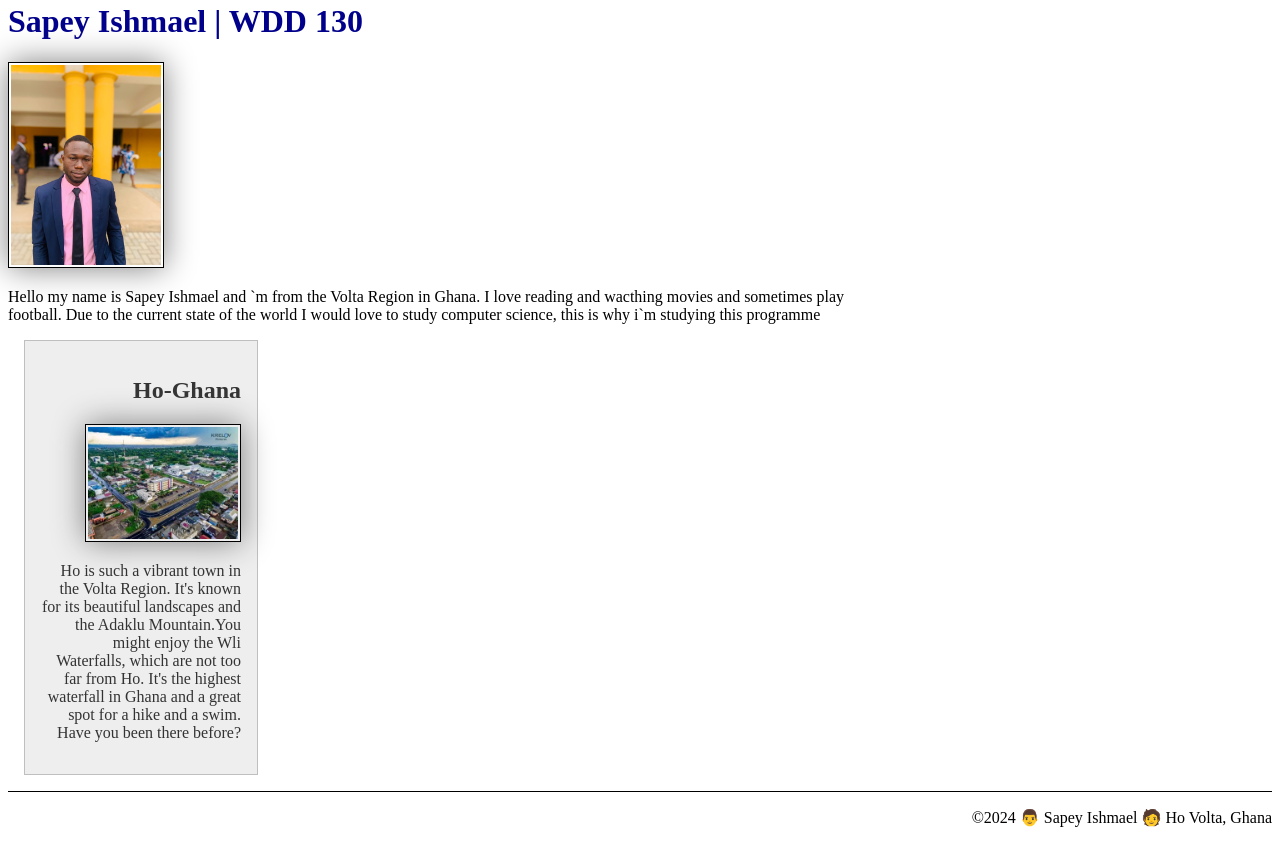
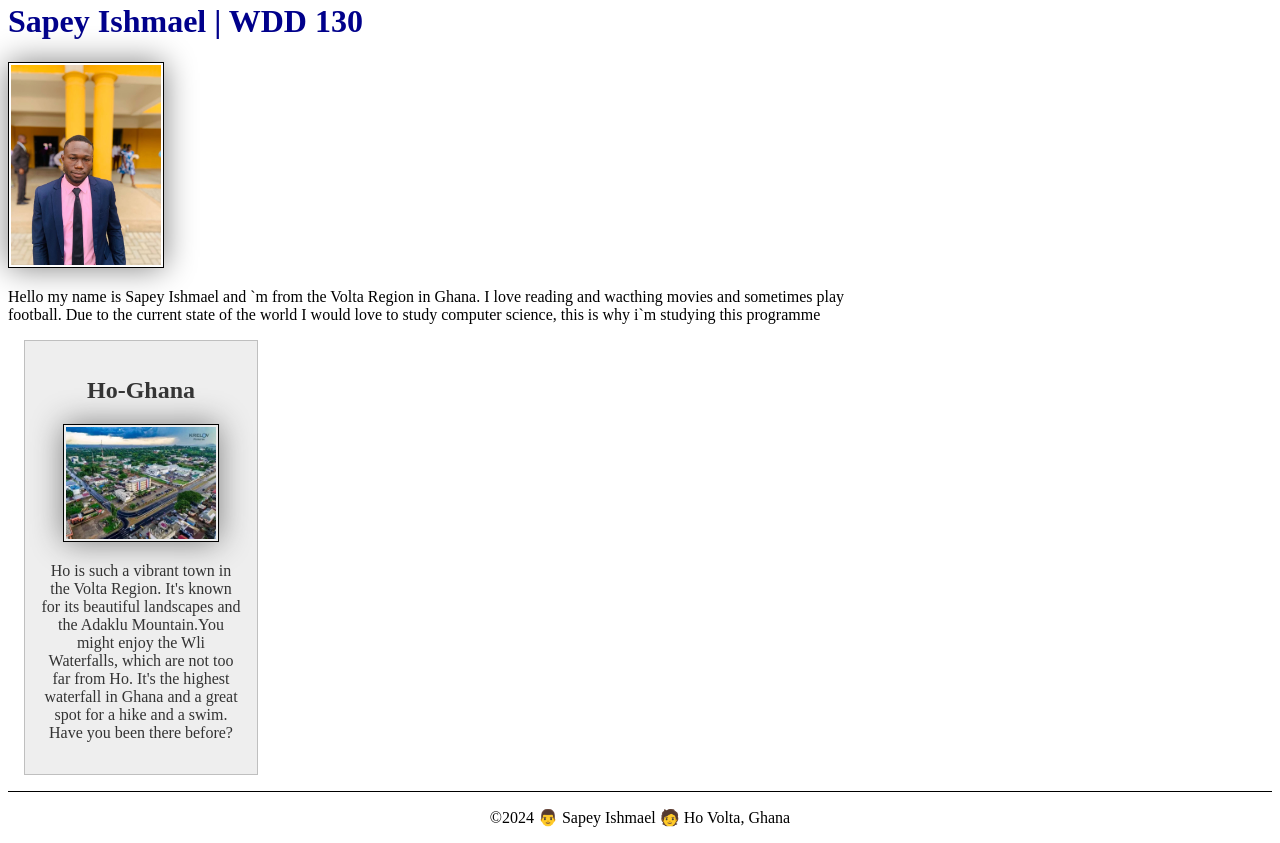
Before and after one commit to Mr-Sapey/wdd130, a plain HTML site: page index.html in a window 1280 px wide. Shown: the part 278-1121 px from the top of the page. Drawn offline with Linux system fonts and the light colour scheme; files whose address does not match are found by name.

```diff
--- a/styles/styles.css
+++ b/styles/styles.css
@@ -36,7 +36,7 @@ aside {
   padding: 1rem;
   background-color: #eee;
   color: #333;
-  text-align: right;
+  text-align: center;
 }
 
 aside {
@@ -54,5 +54,5 @@ p { padding: 0;}
 footer {
   margin-top: 15px;
   border-top: 1px solid #000;
-  text-align: right;
+  text-align: center;
 }
```
